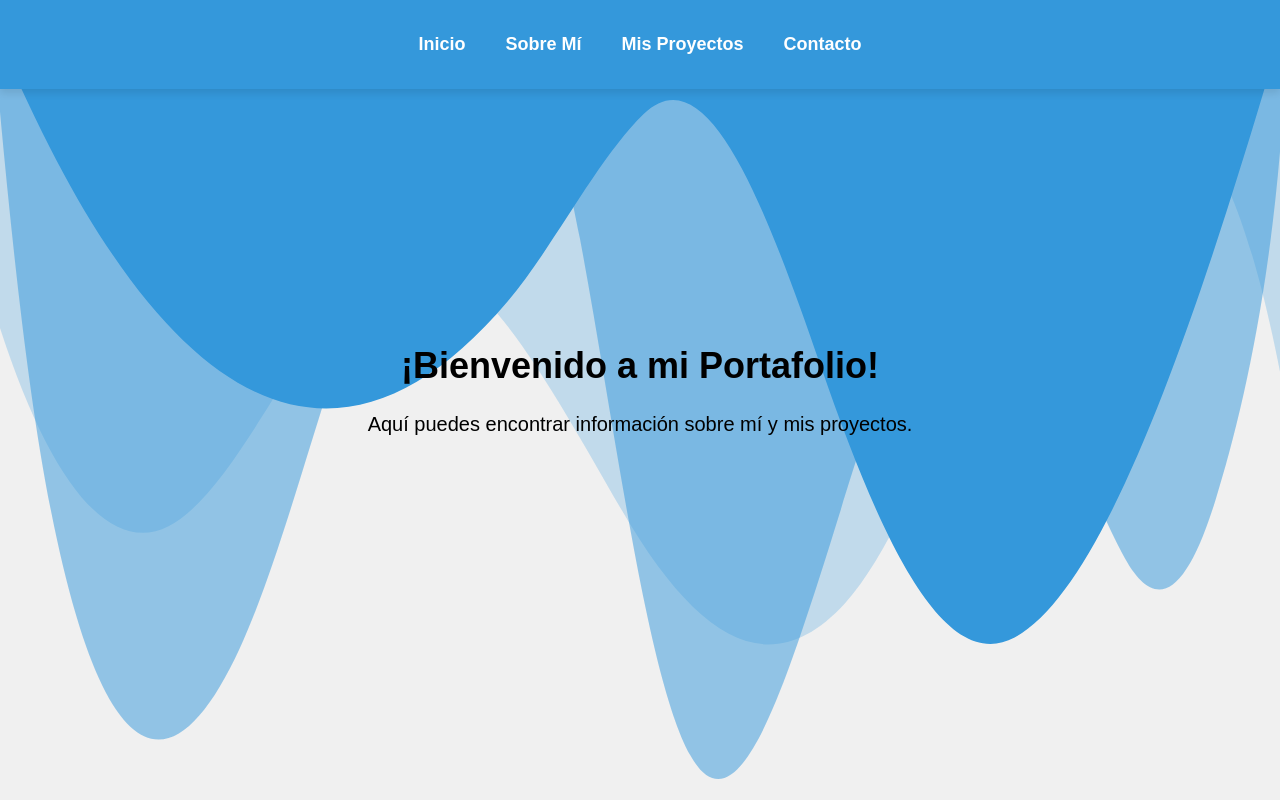
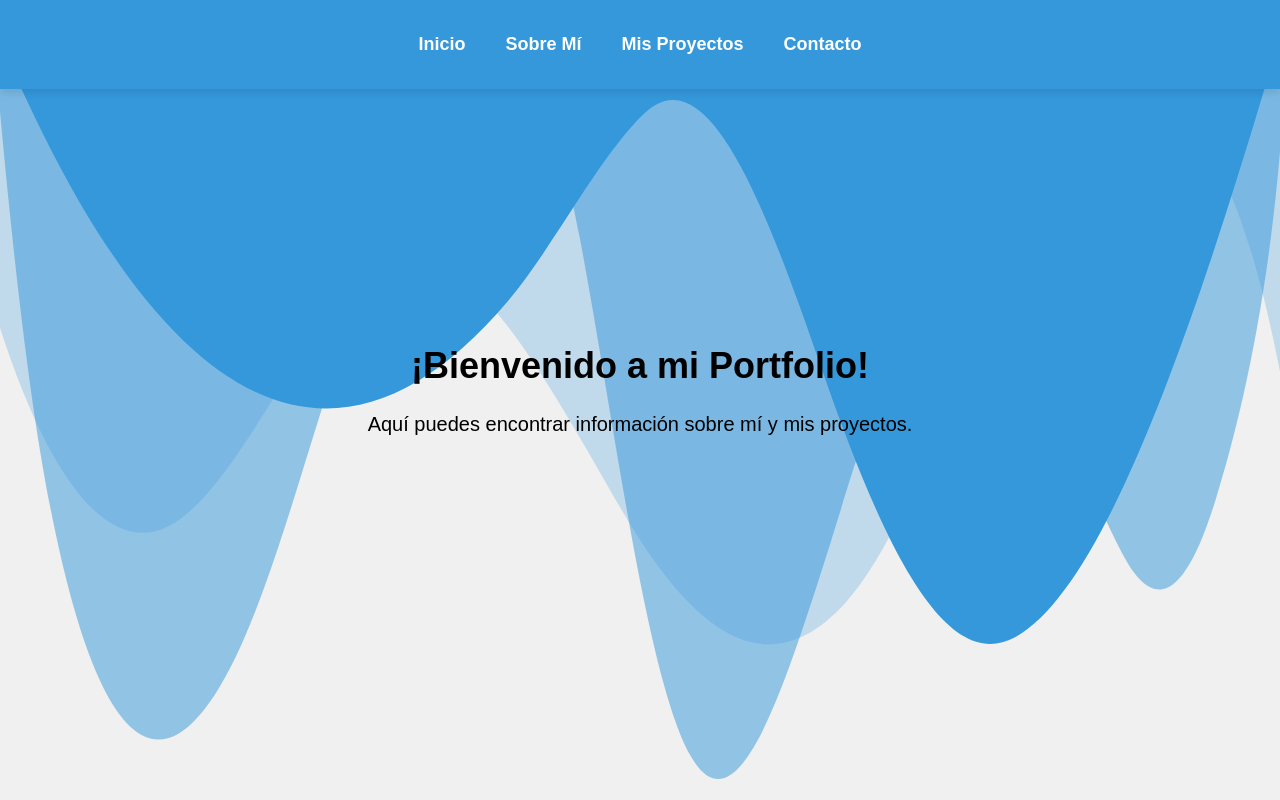
Before and after one commit to marianovillalonga/Portfolio, a React (Vite) app: page / in a window 1280 px wide. Shown: the top 800 px of the page. Built offline with nearby package versions, Linux system fonts and the light colour scheme.

Commit message:
Cambio en portfolio

```diff
--- a/src/components/Inicio.jsx
+++ b/src/components/Inicio.jsx
@@ -23,7 +23,7 @@ const Inicio = () => {
         />
       </svg>
       <div className="inicio-content">
-        <h1 className="inicio-title">¡Bienvenido a mi Portafolio!</h1>
+        <h1 className="inicio-title">¡Bienvenido a mi Portfolio!</h1>
         <p className="inicio-description">Aquí puedes encontrar información sobre mí y mis proyectos.</p>
       </div>
     </section>
```
